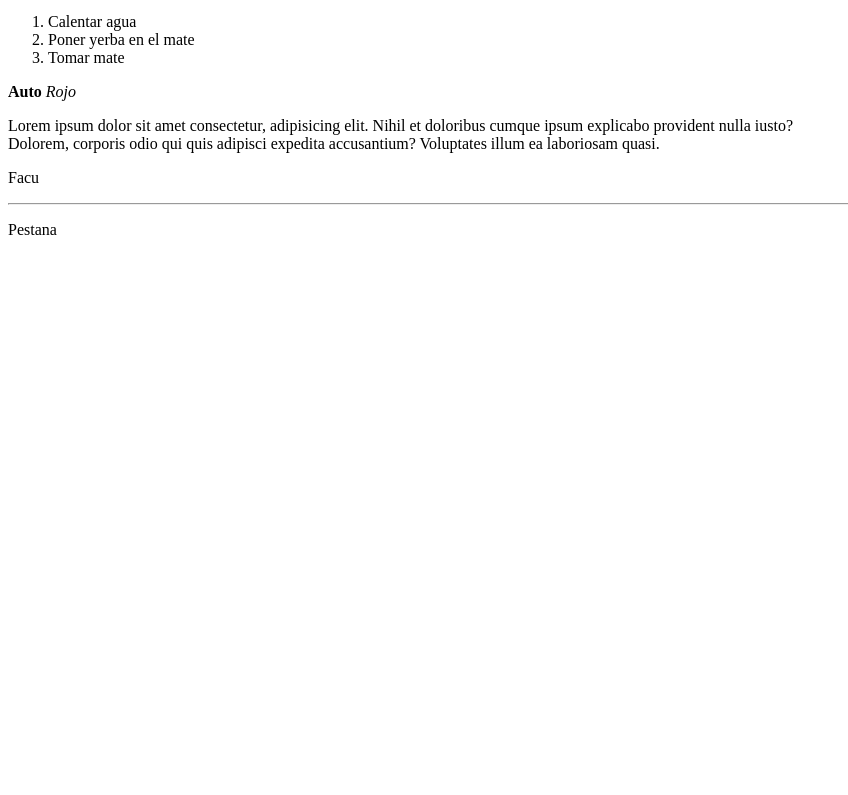
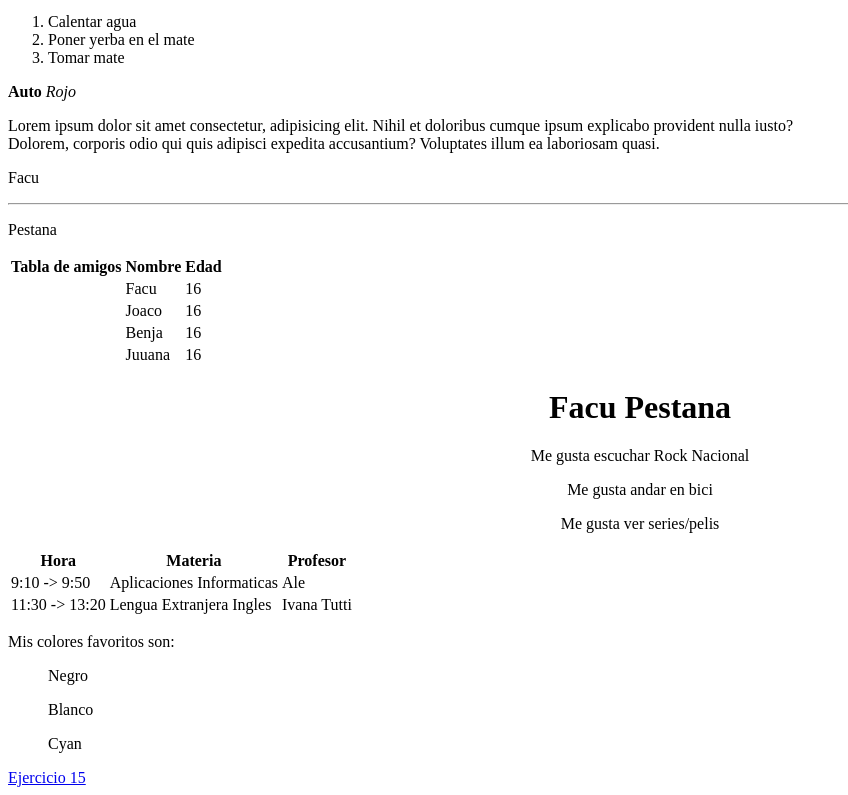
Before and after one commit to FacuPestana/repasoHTML-20-03-2025, a plain HTML site: page hola.html in a window 1280 px wide. Shown: the part 692-1487 px from the top of the page, without its empty margins (0-848 px from the left). Before the commit the page ends 955 px from the top, so only its background shows below. Drawn offline with Linux system fonts and the light colour scheme.

Commit message:
Version 1.2
Terminado
25/03/2025

```diff
--- a/hola.html
+++ b/hola.html
@@ -9,40 +9,113 @@
 </head>
 
 <body>
+    <!-- 1-->
     <h1>¡Hola, Mundo!</h1>
-
+    <!-- 2-->
     <h1>Primero</h1>
     <h2>Segundo</h2>
     <h3>Tercero</h3>
+    <!-- 3-->
     <p>Me llamo Facu y tengo 16 años.</p>
+    <!-- 4-->
     <a href="www.google.com">Google</a> <br>
+    <!--5-->
     <img src="https://images.unsplash.com/photo-1543466835-00a7907e9de1?fm=jpg&q=60&w=3000&ixlib=rb-4.0.3&ixid=M3wxMjA3fDB8MHxzZWFyY2h8Nnx8cGVycm98ZW58MHx8MHx8fDA%3D"
         width="450px">
+    <!--6-->
     <ul>
         <li>Pasaje a Noruega</li>
         <li>Stanley Mate System</li>
         <li>Otro Mate</li>
     </ul>
+
+    <!--7-->
+
     <ol>
         <li>Calentar agua</li>
         <li>Poner yerba en el mate</li>
         <li>Tomar mate</li>
     </ol>
+    <!--8-->
+
     <p>
         <b>Auto</b>
         <i>Rojo</i>
     </p>
+    <!--9-->
+
     <p>Lorem ipsum dolor sit amet consectetur, adipisicing elit. Nihil et doloribus cumque ipsum explicabo provident
         nulla iusto?<br> Dolorem, corporis odio qui quis adipisci expedita accusantium? Voluptates illum ea laboriosam
         quasi.</p>
-        <p>Facu</p>
-        <hr>
-        <p>Pestana</p>
+    <p>Facu</p>
+    <hr>
+    <!--10-->
+    <p>Pestana</p>
+
+    <!--11-->
     <table>
+        <tr>
+            <th>Tabla de amigos</th>
+            <th>Nombre</th>
+            <th>Edad</th>
+        </tr>
+        <tr>
+            <td></td>
+            <td>Facu</td>
+            <td>16</td>
+        </tr>
+        <tr>
+            <td></td>
+            <td>Joaco</td>
+            <td>16</td>
+        </tr>
+        <tr>
+            <td></td>
+            <td>Benja</td>
+            <td>16</td>
+        </tr>
+        <tr>
+            <td></td>
+            <td>Juuana</td>
+            <td>16</td>
+        </tr>
+    </table>
+    <!--12-->
+    <center>
+        <h1>Facu Pestana</h1>
+        <p>Me gusta escuchar Rock Nacional</p>
+        <p>Me gusta andar en bici</p>
+        <p>Me gusta ver series/pelis</p>
+</center>
+
+    <!--13-->
+    <table>
+        <tr>
+            <th>Hora</th>
+            <th>Materia</th>
+            <th>Profesor</th>
+        </tr>
+        <tr>
+            <td>9:10 -> 9:50</td>
+            <td>Aplicaciones Informaticas</td>
+            <td>Ale</td>
+        </tr>
+        <tr>
+            <td>11:30 -> 13:20</td>
+            <td>Lengua Extranjera Ingles</td>
+            <td>Ivana Tutti</td>
+        </tr>
 
     </table>
+<!--14-->
+<p>
+    Mis colores favoritos son:
+    <ul>Negro </ul>
+    <ul>Blanco</ul>
+    <ul>Cyan</ul>
+</p>
+<!--15-->
 
-
-    </body>
-
+<a href="ejercicio.html">Ejercicio 15</a>
+</body>
 </html>
```
Also changed, not shown: ejercicio.html (added, +16 -0 lines), notas.txt (deleted).
